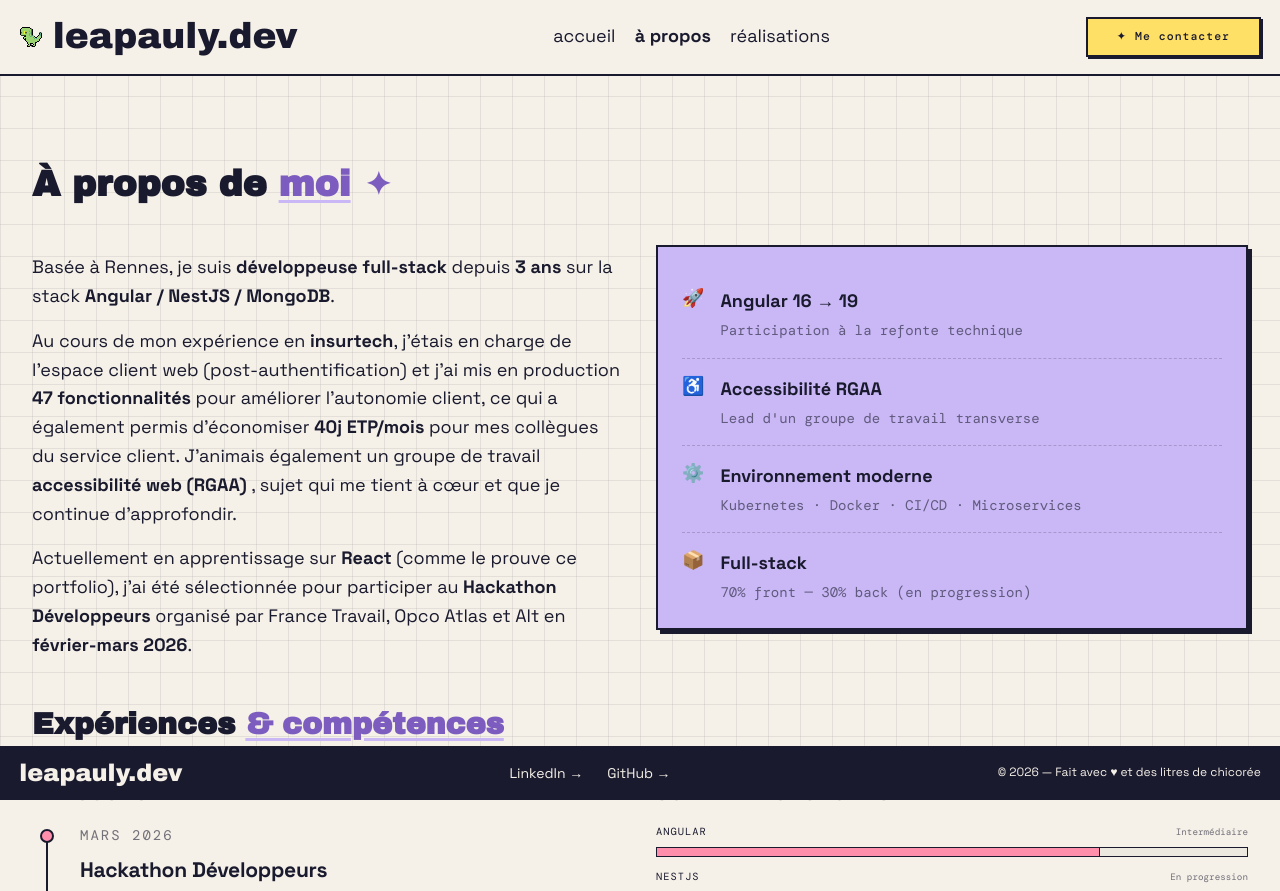
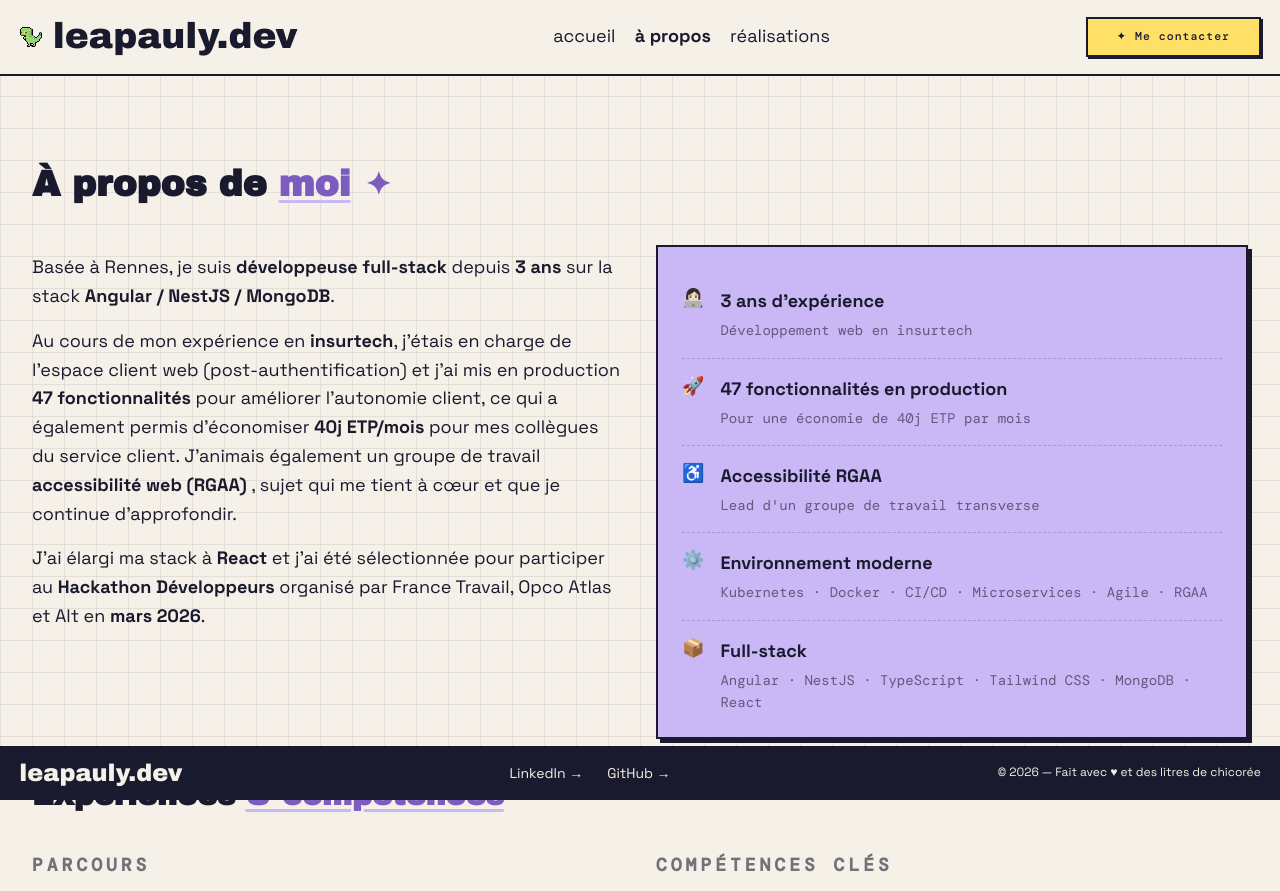
Before and after one commit to LeasaurusRex/portfolio, a React (Vite) app: page /a-propos in a window 1280 px wide. Shown: the top 891 px of the page. Built offline with nearby package versions, Linux system fonts and the light colour scheme.

Commit message:
refactor: update infos

```diff
--- a/src/pages/About/components/Description.tsx
+++ b/src/pages/About/components/Description.tsx
@@ -22,23 +22,35 @@ function Description() {
           tient à cœur et que je continue d'approfondir.
         </p>
         <p className={styles.desc}>
-          Actuellement en apprentissage sur
-          <span className="bold"> React </span> (comme le prouve ce portfolio),
-          j'ai été sélectionnée pour participer au
+          J'ai élargi ma stack à<span className="bold"> React </span> et j'ai
+          été sélectionnée pour participer au
           <span className="bold"> Hackathon Développeurs </span> organisé par
           France Travail, Opco Atlas et Alt en{" "}
-          <span className="bold">février-mars 2026</span>.
+          <span className="bold">mars 2026</span>.
         </p>
       </article>
       <article className={styles.highlight}>
         <div className={styles.highlightItem}>
           <span className={styles.highlightIcon} aria-hidden="true">
+            👩🏻‍💻
+          </span>
+          <div className={styles.highlightItemText}>
+            <div className={styles.highlightTitle}>3 ans d'expérience</div>
+            <div className={styles.highlightSub}>
+              Développement web en insurtech
+            </div>
+          </div>
+        </div>
+        <div className={styles.highlightItem}>
+          <span className={styles.highlightIcon} aria-hidden="true">
             🚀
           </span>
           <div className={styles.highlightItemText}>
-            <div className={styles.highlightTitle}>Angular 16 → 19</div>
+            <div className={styles.highlightTitle}>
+              47 fonctionnalités en production
+            </div>
             <div className={styles.highlightSub}>
-              Participation à la refonte technique
+              Pour une économie de 40j ETP par mois
             </div>
           </div>
         </div>
@@ -60,7 +72,7 @@ function Description() {
           <div className={styles.highlightItemText}>
             <div className={styles.highlightTitle}>Environnement moderne</div>
             <div className={styles.highlightSub}>
-              Kubernetes · Docker · CI/CD · Microservices
+              Kubernetes · Docker · CI/CD · Microservices · Agile · RGAA
             </div>
           </div>
         </div>
@@ -71,7 +83,7 @@ function Description() {
           <div className={styles.highlightItemText}>
             <div className={styles.highlightTitle}>Full-stack</div>
             <div className={styles.highlightSub}>
-              70% front — 30% back (en progression)
+              Angular · NestJS · TypeScript · Tailwind CSS · MongoDB · React
             </div>
           </div>
         </div>
--- a/src/pages/About/components/Skills.tsx
+++ b/src/pages/About/components/Skills.tsx
@@ -1,5 +1,5 @@
+import Skillbar from "./Skillbar";
 import styles from "./Skills.module.css";
-import Skillbar from "./Skillbar";
 
 function Skills() {
   return (
@@ -9,21 +9,21 @@ function Skills() {
           <span className={styles.name}>Angular</span>
           <span className={styles.level}>Intermédiaire</span>
         </div>
-        <Skillbar width="75%" color="pink" />
+        <Skillbar width="80%" color="pink" />
       </div>
       <div>
         <div className={styles.header}>
           <span className={styles.name}>NestJS</span>
           <span className={styles.level}>En progression</span>
         </div>
-        <Skillbar width="60%" color="mint" />
+        <Skillbar width="70%" color="mint" />
       </div>
       <div>
         <div className={styles.header}>
           <span className={styles.name}>React</span>
-          <span className={styles.level}>En cours d'apprentissage</span>
+          <span className={styles.level}>En progression</span>
         </div>
-        <Skillbar width="45%" color="lavender" />
+        <Skillbar width="60%" color="lavender" />
       </div>
       <div>
         <div className={styles.header}>
@@ -37,7 +37,7 @@ function Skills() {
           <span className={styles.name}>
             Docker • CI/CD • SonarQube • Grafana
           </span>
-          <span className={styles.level}>Utilisatrice</span>
+          <span className={styles.level}>Notions</span>
         </div>
         <Skillbar width="50%" color="sky" />
       </div>
--- a/src/pages/About/components/Timeline.tsx
+++ b/src/pages/About/components/Timeline.tsx
@@ -37,7 +37,7 @@ function Timeline() {
         date="MARS 2026"
         title="Hackathon Développeurs"
         subtitle="France Travail / OPCO Atlas / ALT · Rennes"
-        description="à venir"
+        description="React · TypeScript · NestJS · PostgreSQL · Prisma · Docker"
         isActive={true}
       />
 
@@ -45,7 +45,7 @@ function Timeline() {
         date="JAN. 2023 — AOÛT 2025"
         title="Développeuse Full-Stack"
         subtitle="Leocare (Insurlytech) · Rennes"
-        description="Angular · NestJS · MongoDB"
+        description="Angular · NestJS · MongoDB · Tailwind CSS · Docker · Kubernetes · RGAA · CI/CD GitHub Actions · SonarQube"
       />
 
       <TimelineItem
--- a/src/shared/Sticker.module.css
+++ b/src/shared/Sticker.module.css
@@ -9,11 +9,6 @@
   box-shadow: var(--shadow-sm);
   overflow: hidden;
   max-height: 100px;
-}
-
-.sticker:hover {
-  transform: translate(-2px, -2px);
-  box-shadow: var(--shadow-md);
 }
 
 .text {
```
